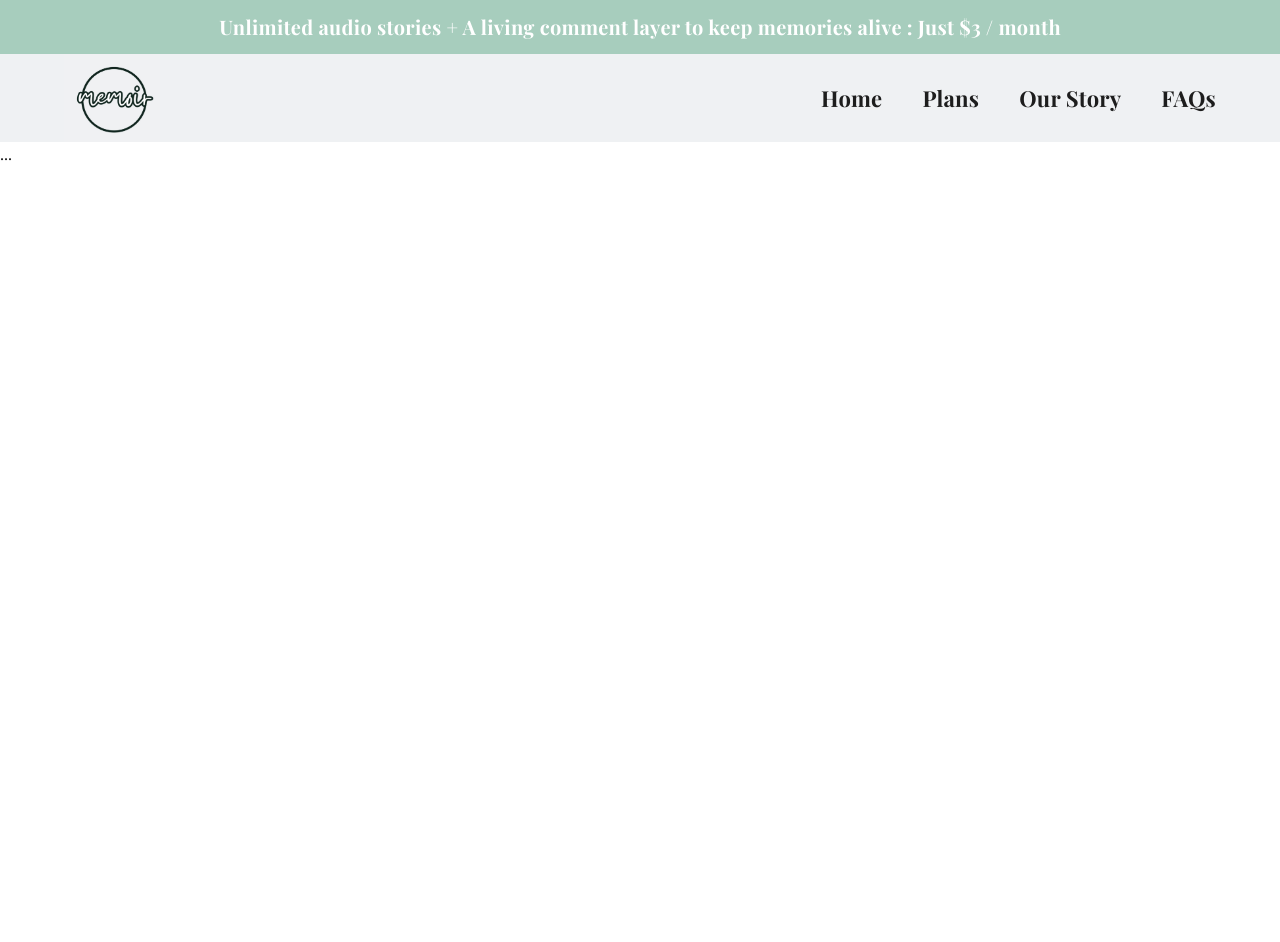
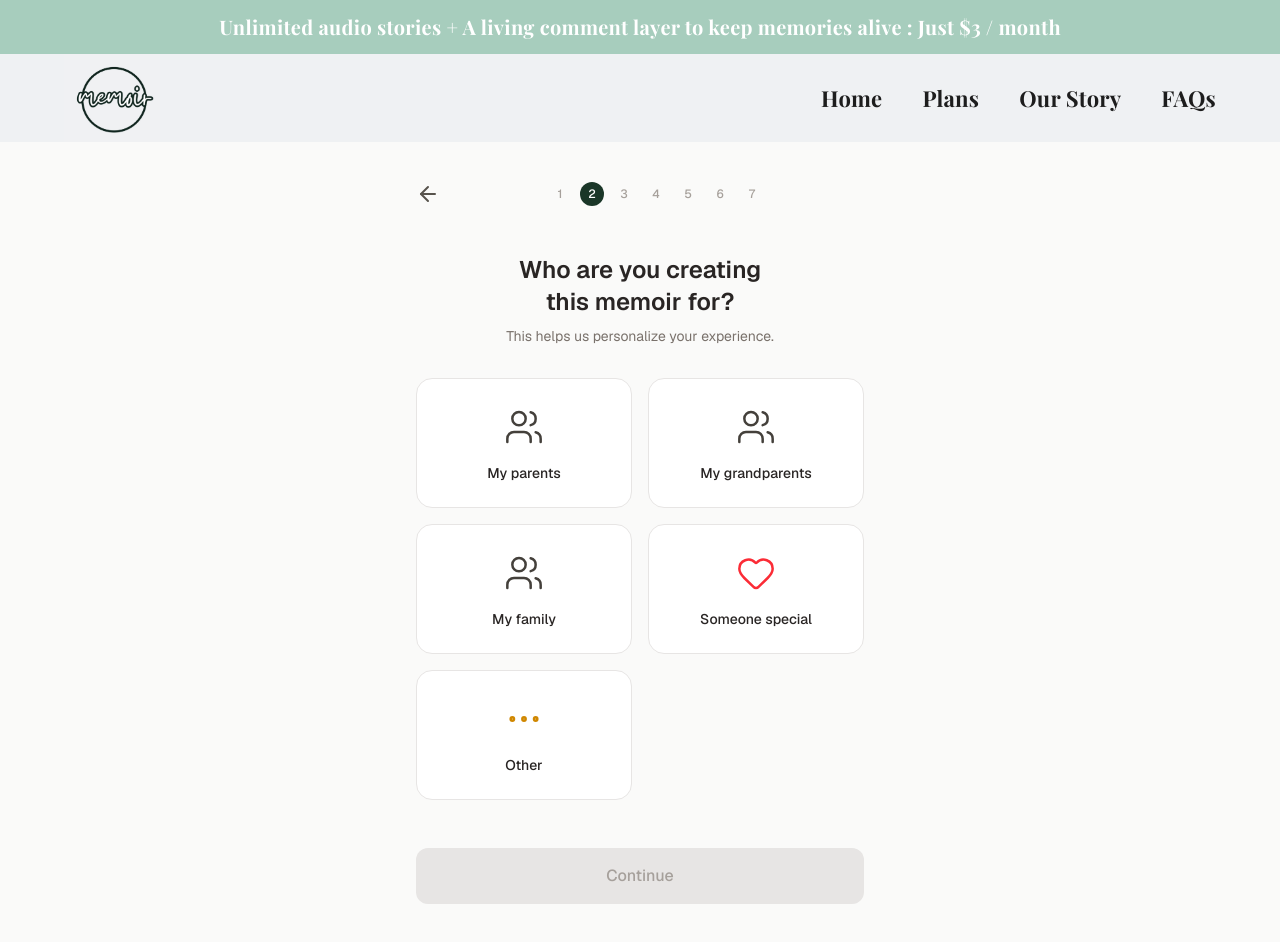
Before and after one commit to ahmadakram7018-a11y/memoir-frontend, a Next.js app in the folder frontend/: page /who_s_this_for in a window 1280 px wide. Before the commit the page ends 800 px from the top, so only its background shows below. Built offline with nearby package versions, Linux system fonts and the light colour scheme.

Commit message:
Initial code for new page added

```diff
--- a/frontend/components/onboarding/Who_is_this_for.tsx
+++ b/frontend/components/onboarding/Who_is_this_for.tsx
@@ -1,7 +1,96 @@
-export default function Who_is_this_for() {
-    return (
-    <section className="min-h-screen...">
-      <div>...</div>
-    </section>
+'use client';
+
+import { useState } from 'react';
+import { ArrowLeft, Users, Heart, MoreHorizontal } from 'lucide-react';
+import { useRouter } from 'next/navigation';
+
+export default function WhoIsThisFor() {
+  const router = useRouter();
+  const [selected, setSelected] = useState<string | null>(null);
+
+  const options = [
+    { id: 'parents', label: 'My parents', icon: Users },
+    { id: 'grandparents', label: 'My grandparents', icon: Users },
+    { id: 'family', label: 'My family', icon: Users },
+    { id: 'special', label: 'Someone special', icon: Heart, iconColor: 'text-red-500' },
+    // "Myself" removed as requested
+    { id: 'other', label: 'Other', icon: MoreHorizontal, iconColor: 'text-yellow-600' },
+  ];
+
+  return (
+    <div className="min-h-screen bg-stone-50 flex flex-col items-center px-6 py-8 font-sans">
+      <div className="w-full max-w-md">
+        {/* Top Navigation & Progress Bar */}
+        <div className="flex items-center mb-10">
+          <button onClick={() => router.back()} className="p-2 -ml-2 text-stone-600 hover:text-stone-900">
+            <ArrowLeft size={24} />
+          </button>
+          <div className="flex-1 flex justify-center items-center space-x-2">
+            {[1, 2, 3, 4, 5, 6, 7].map((step) => (
+              <div
+                key={step}
+                className={`flex items-center justify-center w-6 h-6 rounded-full text-xs font-medium ${
+                  step === 2
+                    ? 'bg-[#1a3628] text-white'
+                    : 'text-stone-400'
+                }`}
+              >
+                {step}
+              </div>
+            ))}
+          </div>
+        </div>
+
+        {/* Headers */}
+        <div className="text-center mb-8">
+          <h1 className="text-2xl font-semibold text-stone-800 mb-2">
+            Who are you creating<br />this memoir for?
+          </h1>
+          <p className="text-stone-500 text-sm">
+            This helps us personalize your experience.
+          </p>
+        </div>
+
+        {/* Selection Grid */}
+        <div className="grid grid-cols-2 gap-4 mb-12">
+          {options.map((option) => {
+            const Icon = option.icon;
+            const isSelected = selected === option.id;
+
+            return (
+              <button
+                key={option.id}
+                onClick={() => setSelected(option.id)}
+                className={`flex flex-col items-center justify-center p-6 rounded-2xl border transition-all duration-200 ${
+                  isSelected
+                    ? 'border-[#1a3628] bg-[#f2f7f4]'
+                    : 'border-stone-200 bg-white hover:border-stone-300'
+                }`}
+              >
+                <div className="h-12 flex items-center justify-center mb-3">
+                  <Icon size={40} strokeWidth={1.5} className={option.iconColor || 'text-stone-700'} />
+                </div>
+                <span className="text-sm font-medium text-stone-800">
+                  {option.label}
+                </span>
+              </button>
+            );
+          })}
+        </div>
+
+        {/* Continue Button */}
+        <button
+          onClick={() => router.push('/handwritten-note')}
+          disabled={!selected}
+          className={`w-full py-4 rounded-xl text-center font-medium transition-colors ${
+            selected
+              ? 'bg-[#1a3628] text-white hover:bg-[#132a1e]'
+              : 'bg-stone-200 text-stone-400 cursor-not-allowed'
+          }`}
+        >
+          Continue
+        </button>
+      </div>
+    </div>
   );
 }
```
